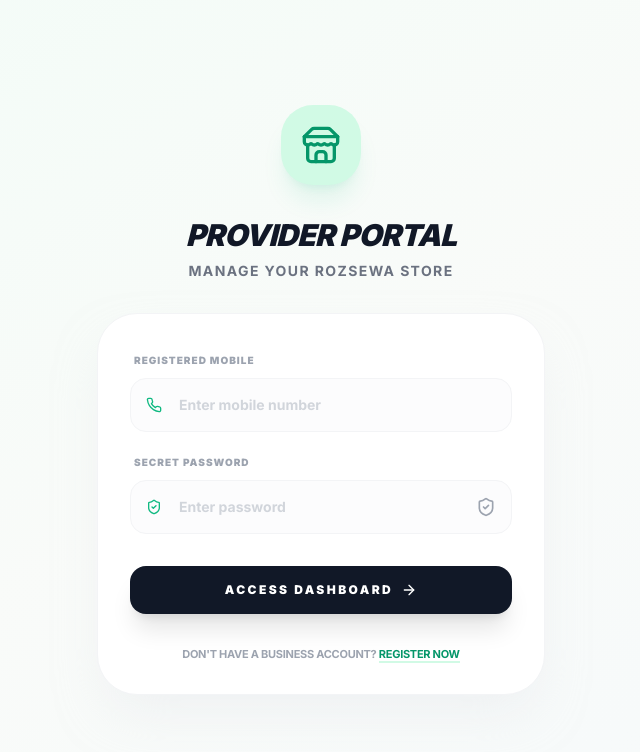
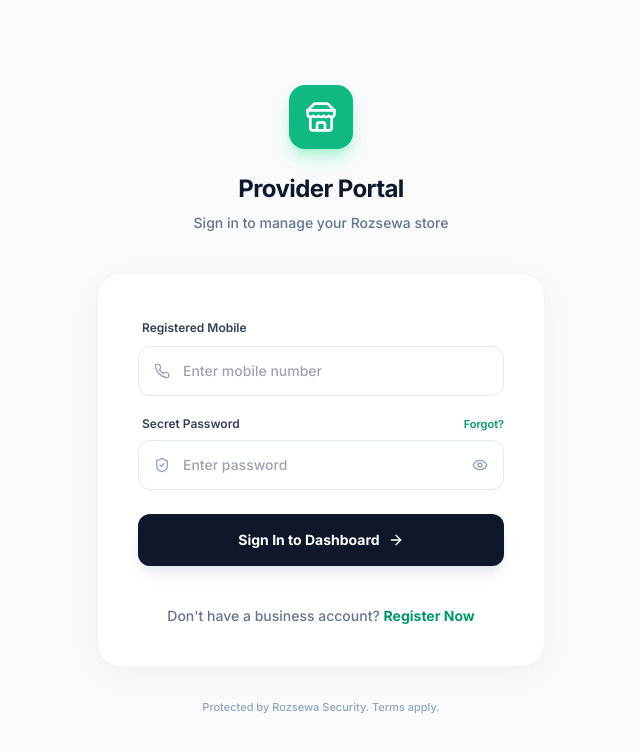
Before and after one commit to AryanPathak0421/Rozsewa, a React (Vite) app in the folder frontend/: page /provider/login in a window 1280 px wide. Shown: the top 752 px of the page, without its empty margins (319-959 px from the left). Built offline with nearby package versions, Linux system fonts and the light colour scheme; no server answers.

Commit message:
Enhance Provider Login UI

```diff
--- a/frontend/src/modules/provider/pages/ProviderLogin.jsx
+++ b/frontend/src/modules/provider/pages/ProviderLogin.jsx
@@ -1,7 +1,7 @@
 import { useState } from "react";
 import { Link, useNavigate } from "react-router-dom";
-import { motion, AnimatePresence } from "framer-motion";
-import { Store, Phone, ShieldCheck, ArrowRight, Loader2, ArrowLeft } from "lucide-react";
+import { motion } from "framer-motion";
+import { Store, Phone, ShieldCheck, ArrowRight, Loader2, Eye, EyeOff } from "lucide-react";
 import { useToast } from "@/components/ui/use-toast";
 import { useAuth } from "@/context/AuthContext";
 
@@ -35,36 +35,36 @@ const ProviderLogin = () => {
   };
 
   return (
-    <div className="flex min-h-screen items-center justify-center bg-gradient-to-br from-emerald-50/50 via-background to-blue-50/30 px-4 py-12">
-      <div className="w-full max-w-md space-y-8">
-        <div className="text-center">
+    <div className="flex min-h-screen items-center justify-center bg-[#f8fafc] px-4 py-12">
+      <div className="w-full max-w-md">
+        <div className="text-center mb-10">
           <motion.div
-            initial={{ scale: 0.8, opacity: 0 }}
+            initial={{ scale: 0.9, opacity: 0 }}
             animate={{ scale: 1, opacity: 1 }}
-            className="mx-auto flex h-20 w-20 items-center justify-center rounded-[2rem] bg-emerald-100 shadow-xl shadow-emerald-500/10"
+            className="mx-auto flex h-16 w-16 items-center justify-center rounded-2xl bg-emerald-500 shadow-lg shadow-emerald-200"
           >
-            <Store className="h-10 w-10 text-emerald-600" />
+            <Store className="h-8 w-8 text-white" />
           </motion.div>
-          <h2 className="mt-8 text-3xl font-black tracking-tight text-gray-900 italic uppercase">
+          <h2 className="mt-6 text-2xl font-bold tracking-tight text-slate-900">
             Provider Portal
           </h2>
-          <p className="mt-2 text-sm font-bold text-gray-500 uppercase tracking-widest">
-            Manage your RozSewa store
+          <p className="mt-2 text-sm text-slate-500 font-medium">
+            Sign in to manage your Rozsewa store
           </p>
         </div>
 
         <motion.div
           initial={{ y: 20, opacity: 0 }}
           animate={{ y: 0, opacity: 1 }}
-          className="rounded-[2.5rem] border border-gray-100 bg-white p-8 shadow-2xl shadow-gray-200/50"
+          className="rounded-3xl bg-white p-10 shadow-[0_8px_30px_rgb(0,0,0,0.04)] border border-slate-100"
         >
           <form className="space-y-6" onSubmit={handleVerifyLogin}>
-            <div className="space-y-4">
-              <div>
-                <label className="text-[10px] font-black text-gray-400 uppercase tracking-widest ml-1">Registered Mobile</label>
-                <div className="relative mt-2">
+            <div className="space-y-5">
+              <div className="space-y-2">
+                <label className="text-xs font-semibold text-slate-700 ml-1">Registered Mobile</label>
+                <div className="relative">
                   <div className="pointer-events-none absolute inset-y-0 left-0 flex items-center pl-4">
-                    <Phone className="h-4 w-4 text-emerald-500" />
+                    <Phone className="h-4 w-4 text-slate-400" />
                   </div>
                   <input
                     type="tel"
@@ -72,58 +72,69 @@ const ProviderLogin = () => {
                     onChange={(e) => setMobile(e.target.value)}
                     required
                     maxLength="10"
-                    className="block w-full rounded-2xl border border-gray-100 bg-gray-50/50 py-4 pl-12 pr-4 text-sm font-bold placeholder:text-gray-300 focus:border-emerald-500 focus:ring-0 focus:outline-none transition-all"
+                    className="block w-full rounded-xl border border-slate-200 bg-white py-3.5 pl-11 pr-4 text-sm font-medium transition-all focus:border-emerald-500 focus:ring-4 focus:ring-emerald-500/10 outline-none"
                     placeholder="Enter mobile number"
                   />
                 </div>
               </div>
 
-              <div>
-                <label className="text-[10px] font-black text-gray-400 uppercase tracking-widest ml-1">Secret Password</label>
-                <div className="relative mt-2">
+              <div className="space-y-2">
+                <div className="flex justify-between items-center ml-1">
+                  <label className="text-xs font-semibold text-slate-700">Secret Password</label>
+                  <Link to="#" className="text-[11px] font-semibold text-emerald-600 hover:text-emerald-700">Forgot?</Link>
+                </div>
+                <div className="relative">
                   <div className="pointer-events-none absolute inset-y-0 left-0 flex items-center pl-4">
-                    <ShieldCheck className="h-4 w-4 text-emerald-500" />
+                    <ShieldCheck className="h-4 w-4 text-slate-400" />
                   </div>
                   <input
                     type={showPassword ? "text" : "password"}
                     value={password}
                     onChange={(e) => setPassword(e.target.value)}
                     required
-                    className="block w-full rounded-2xl border border-gray-100 bg-gray-50/50 py-4 pl-12 pr-12 text-sm font-bold placeholder:text-gray-300 focus:border-emerald-500 focus:ring-0 focus:outline-none transition-all"
+                    className="block w-full rounded-xl border border-slate-200 bg-white py-3.5 pl-11 pr-11 text-sm font-medium transition-all focus:border-emerald-500 focus:ring-4 focus:ring-emerald-500/10 outline-none"
                     placeholder="Enter password"
                   />
                   <button
                     type="button"
                     onClick={() => setShowPassword(!showPassword)}
-                    className="absolute inset-y-0 right-0 flex items-center pr-4 text-gray-400 hover:text-emerald-600"
+                    className="absolute inset-y-0 right-0 flex items-center pr-4 text-slate-400 hover:text-slate-600"
                   >
-                    {showPassword ? <ShieldCheck className="h-5 w-5 fill-current opacity-20" /> : <ShieldCheck className="h-5 w-5" />}
+                    {showPassword ? <EyeOff className="h-4 w-4" /> : <Eye className="h-4 w-4" />}
                   </button>
                 </div>
               </div>
             </div>
 
-            <div className="pt-2">
-              <button
-                type="submit"
-                disabled={isLoading}
-                className="group flex w-full justify-center items-center rounded-2xl bg-gray-900 px-4 py-4 text-xs font-black uppercase tracking-[0.2em] text-white shadow-xl hover:bg-emerald-600 transition-all active:scale-[0.98] disabled:opacity-50"
-              >
-                {isLoading ? <Loader2 className="h-5 w-5 animate-spin" /> : "Access Dashboard"}
-                {!isLoading && <ArrowRight className="ml-2 h-4 w-4 transition-transform group-hover:translate-x-1" />}
-              </button>
-            </div>
+            <button
+              type="submit"
+              disabled={isLoading}
+              className="group relative flex w-full justify-center items-center overflow-hidden rounded-xl bg-slate-900 px-4 py-4 text-sm font-bold text-white transition-all hover:bg-slate-800 active:scale-[0.98] disabled:opacity-70 shadow-lg shadow-slate-200"
+            >
+              {isLoading ? (
+                <Loader2 className="h-5 w-5 animate-spin" />
+              ) : (
+                <>
+                  <span>Sign In to Dashboard</span>
+                  <ArrowRight className="ml-2 h-4 w-4 transition-transform group-hover:translate-x-1" />
+                </>
+              )}
+            </button>
           </form>
 
-          <div className="mt-8 text-center">
-            <p className="text-[11px] font-bold text-gray-400 uppercase tracking-tight">
+          <div className="mt-10 text-center">
+            <p className="text-sm font-medium text-slate-500">
               Don't have a business account?{" "}
-              <Link to="/provider/register" className="text-emerald-600 border-b-2 border-emerald-100 hover:border-emerald-600 transition-all">
+              <Link to="/provider/register" className="text-emerald-600 font-bold hover:underline underline-offset-4">
                 Register Now
               </Link>
             </p>
           </div>
         </motion.div>
+
+        <p className="mt-8 text-center text-[11px] text-slate-400 font-medium">
+          Protected by Rozsewa Security. Terms apply.
+        </p>
       </div>
     </div>
   );
```
